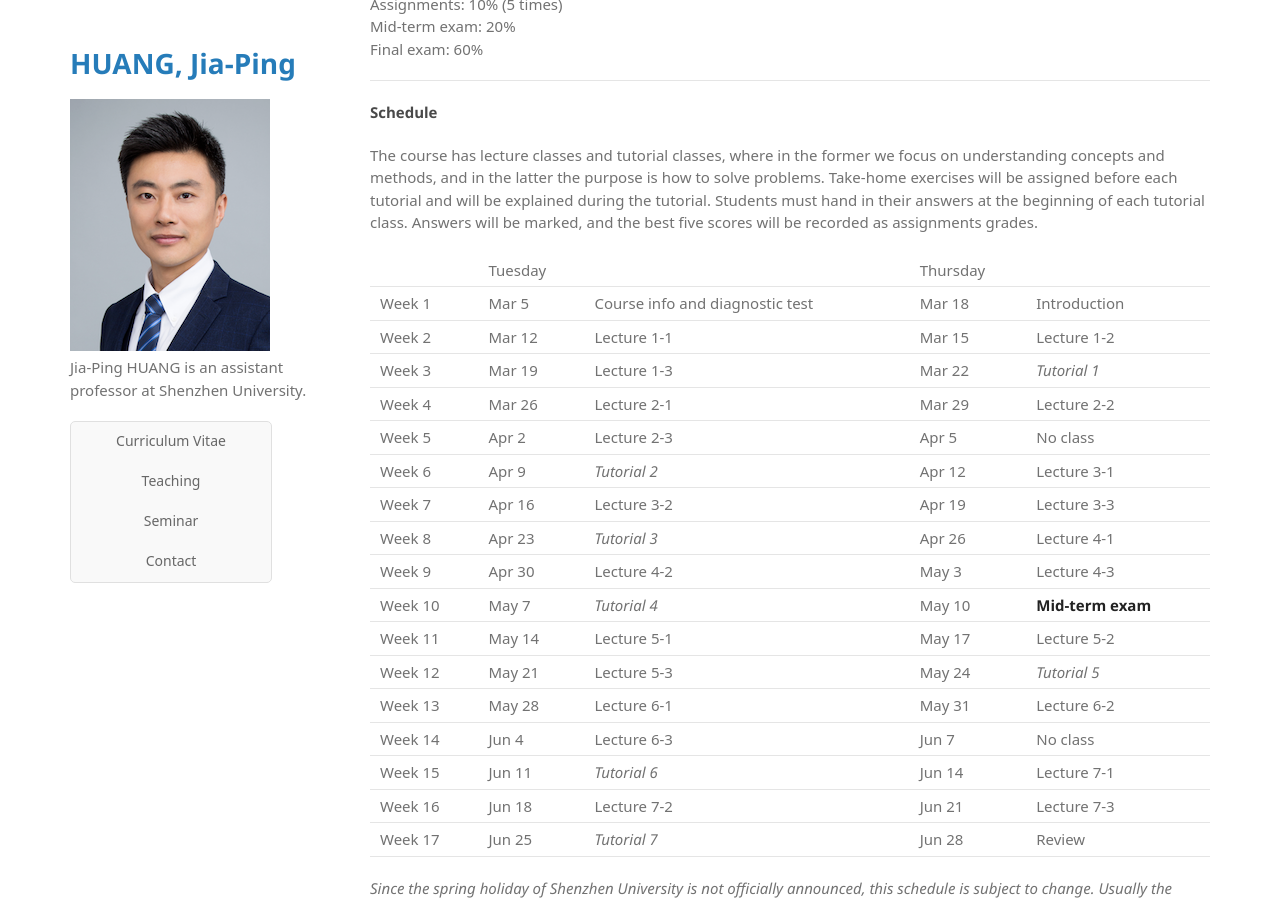
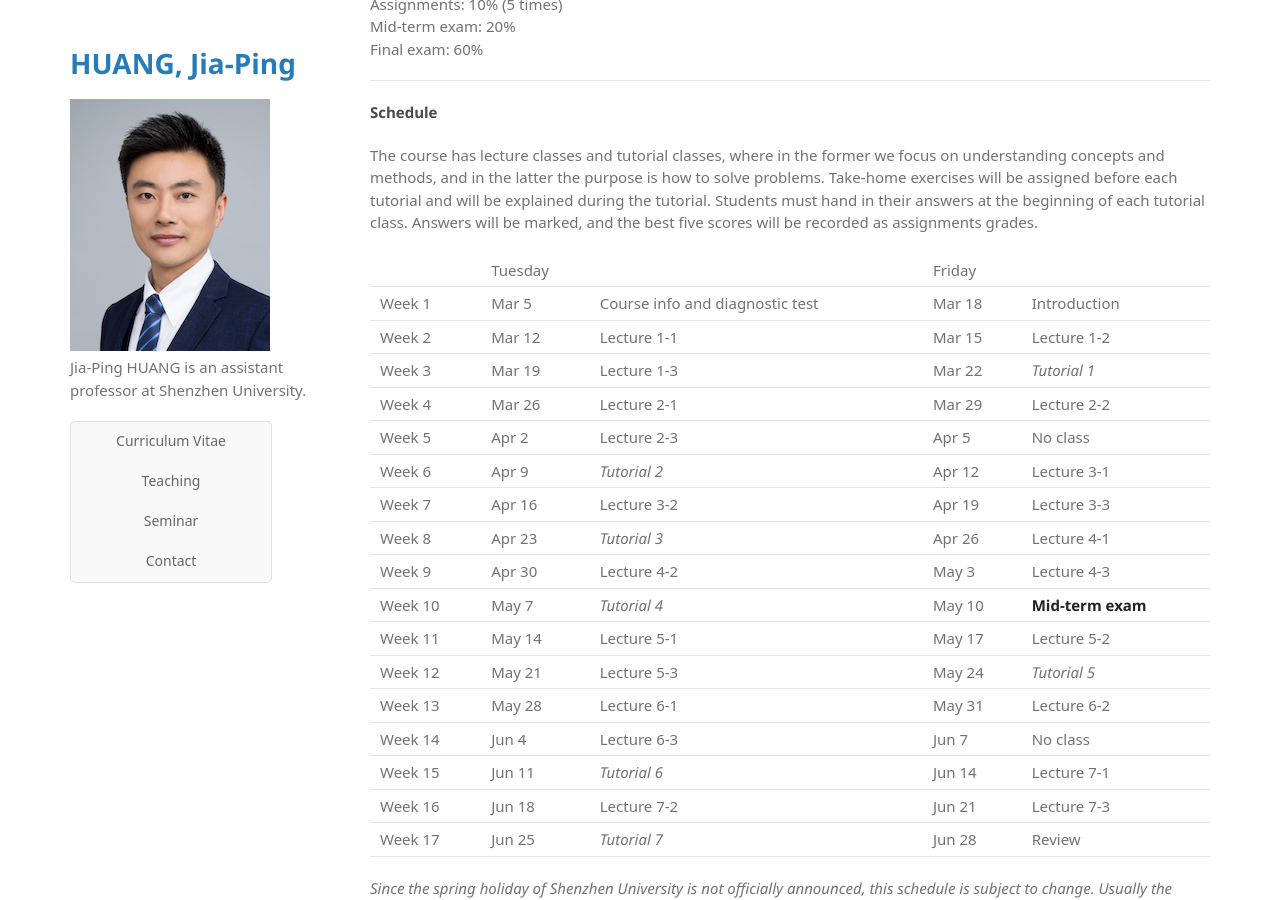
Before and after one commit to huangjp28/huangjp28.github.io, a Jekyll site: the page built from _teaching/03_calculus1.md, in a window 1280 px wide and 900 px high, scrolled down 1089 px. Built offline with Jekyll 4.4.1, drawn with Linux system fonts in a browser that asks for light colours; some web fonts are replaced; a script that is not in the unit is left out.

Commit message:
Update 03_calculus1.md

```diff
--- a/_teaching/03_calculus1.md
+++ b/_teaching/03_calculus1.md
@@ -54,7 +54,7 @@ Final exam: 60%
 
 The course has lecture classes and tutorial classes, where in the former we focus on understanding concepts and methods, and in the latter the purpose is how to solve problems. Take-home exercises will be assigned before each tutorial and will be explained during the tutorial. Students must hand in their answers at the beginning of each tutorial class. Answers will be marked, and the best five scores will be recorded as assignments grades.
 
-| &nbsp; &nbsp; | Tuesday | | Thursday | |
+| &nbsp; &nbsp; | Tuesday | | Friday | |
 | Week 1 | Mar 5 | Course info and diagnostic test | Mar 18 | Introduction |
 | Week 2 | Mar 12 | Lecture 1-1 | Mar 15 | Lecture 1-2 |
 | Week 3 | Mar 19 | Lecture 1-3 | Mar 22 | *Tutorial 1* |
```
